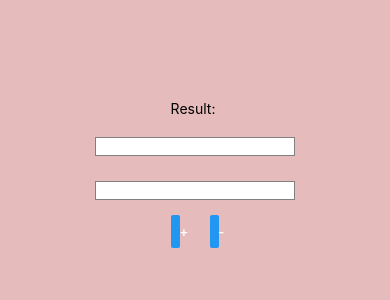
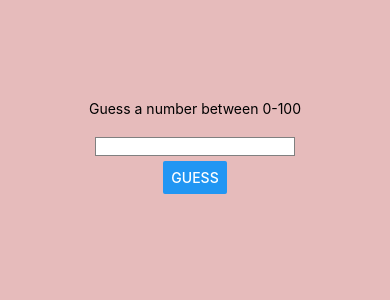
Before and after one commit to jonneaspinen/Mobiiliohjelmointi, a React Native app: screen / in a window 390 px wide. Shown: the top 300 px of the page. Built offline with nearby package versions, Linux system fonts and the light colour scheme.

Commit message:
NumberGuess

```diff
--- a/App.js
+++ b/App.js
@@ -1,7 +1,8 @@
 import Calculator from "./Calculator";
+import NumberGuess from "./NumberGuess";
 
 export default function App() {
   return (
-    <Calculator></Calculator>
+    <NumberGuess></NumberGuess>
   );
 }
--- /dev/null
+++ b/NumberGuess.js
@@ -0,0 +1,76 @@
+import React, { useEffect, useState } from 'react';
+import { StyleSheet, Text, Button, TextInput, View, Alert } from 'react-native';
+import { StatusBar } from 'expo-status-bar';
+
+export default function NumberGuess() {
+
+    const [input, setInput] = useState('');
+    const [tip, setTip] = useState('');
+    const [answer, setAnswer] = useState('');
+    const [guessAmount, setGuessAmount] = useState('');
+
+    const setup = () => {
+        setAnswer(Math.floor(Math.random() * 101));
+        setTip('Guess a number between 0-100');
+        setGuessAmount(1);
+    }
+
+    useEffect(() => {
+        setup();
+    }, []);
+
+    const guess = () => {
+
+        const inputNum = Number(input);
+        setGuessAmount(guessAmount + 1);
+
+        if (inputNum < answer) {
+            setTip('The right number is higher!');
+        } else if (inputNum > answer) {
+            setTip('The right number is lower!')
+        } else {
+            Alert.alert(`You guessed the number in ${guessAmount} guesses!`)
+            setup();
+        }
+        setInput('');
+    }
+
+    return (
+        <View style={styles.container}>
+            <Text>{tip}</Text>
+            <TextInput
+                style={styles.input}
+                onChangeText={text => setInput(text)}
+                value={input}
+            />
+            <Button
+                onPress={guess}
+                title="Guess"
+            />
+
+            <StatusBar hidden={true} />
+        </View>
+    );
+}
+
+const styles = StyleSheet.create({
+    container: {
+        paddingTop: 100,
+        flex: 1,
+        backgroundColor: '#e6bbbb',
+        alignItems: 'center',
+        justifyContent: 'flex-start',
+    },
+    input: {
+        marginTop: 20,
+        marginBottom: 5,
+        width: 200,
+        borderColor: 'gray',
+        borderWidth: 1,
+        backgroundColor: '#fff'
+    },
+    button: {
+        width: '10%',
+        margin: 10
+    }
+});
```
